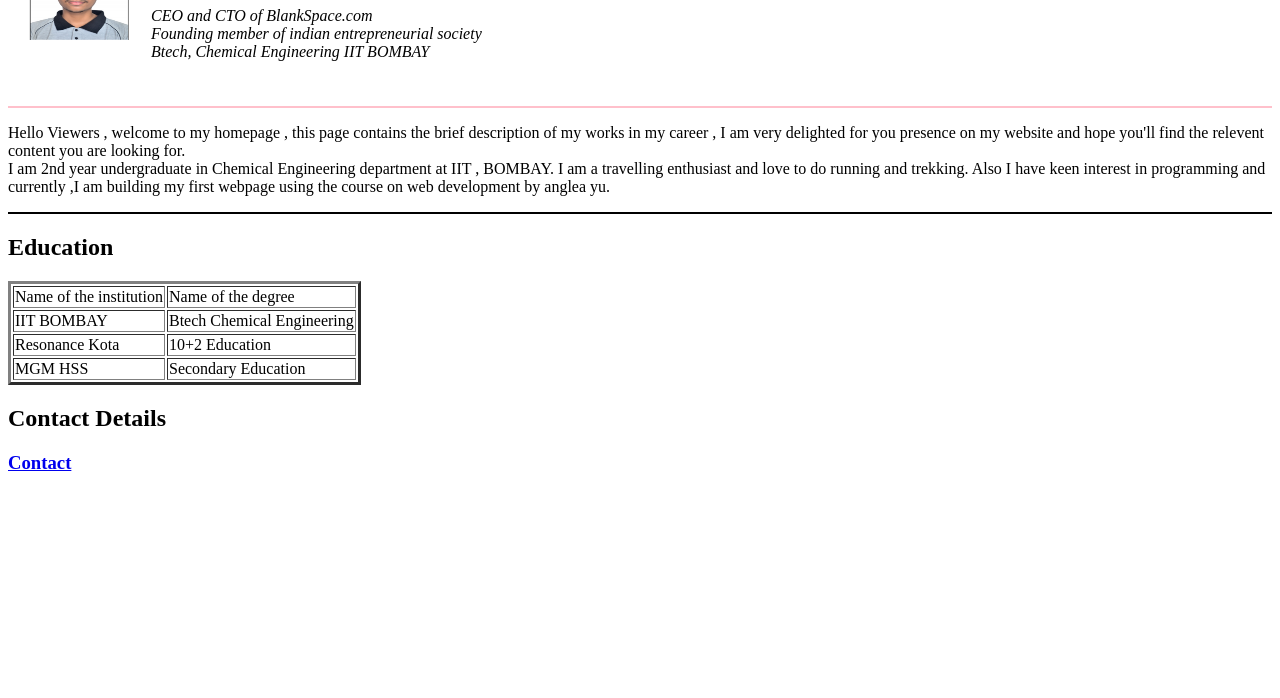
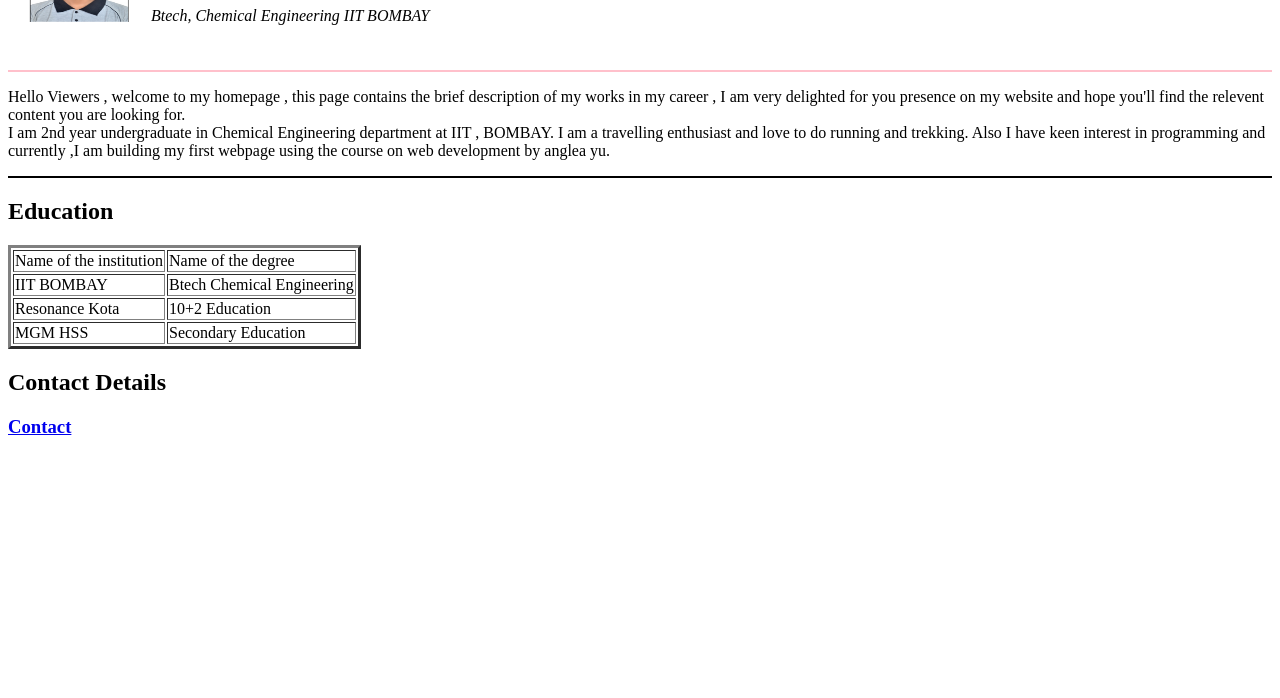
Before and after one commit to shailchauhann/CV, a plain HTML site: page index.html in a window 1280 px wide. Shown: the part 102-800 px from the top of the page. Drawn offline with Linux system fonts and the light colour scheme.

Commit message:
Changed my information

```diff
--- a/index.html
+++ b/index.html
@@ -14,10 +14,7 @@
         <p>
           <!-- we could use   bold and strong / i and em for same purpose but have an habit of using strong and em for bold and italics -->
 
-          <i>CEO and CTO of BlankSpace.com
-          <br />
-          Founding member of indian entrepreneurial society
-          <br>
+          <i>
           Btech, Chemical Engineering IIT BOMBAY
           </i>
 
```
